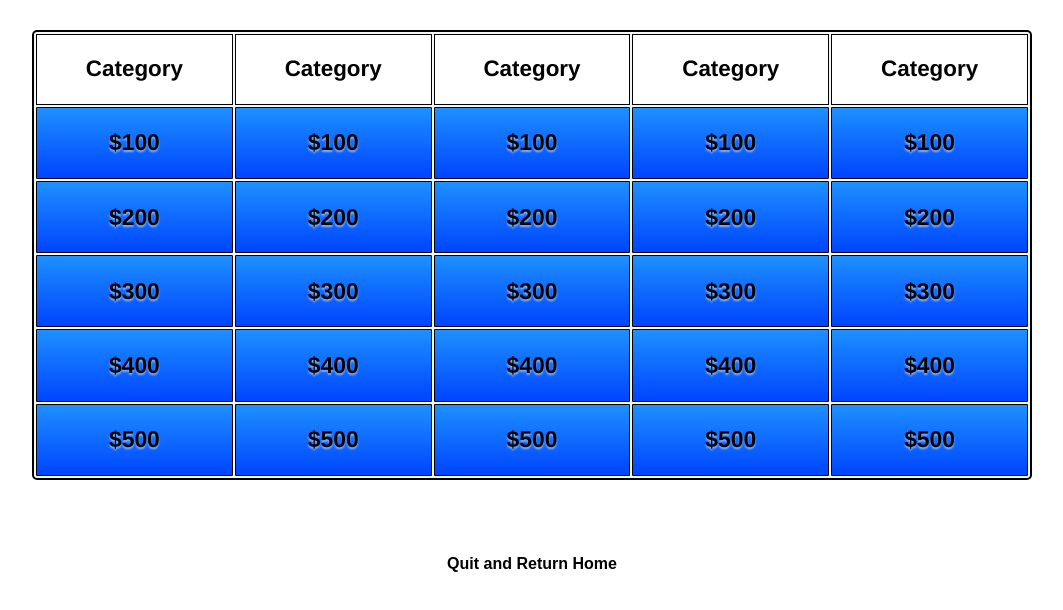
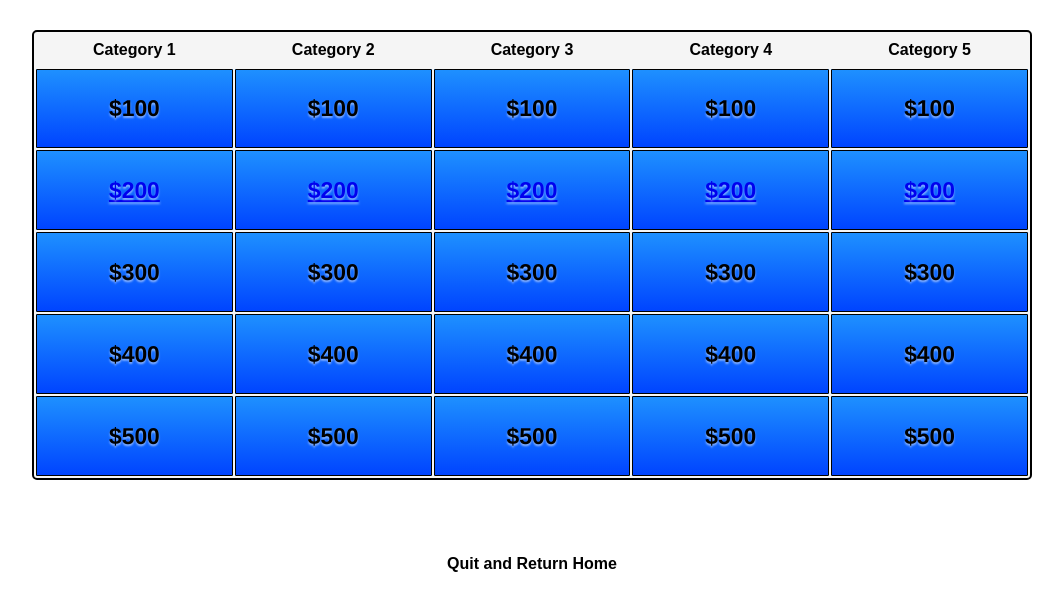
Before and after one commit to gwenf/Jeopardy, a plain HTML site: page jeopardyBoard.html in a window 1280 px wide. Shown: the whole page, without its empty margins (108-1171 px from the left). Drawn offline with Linux system fonts and the light colour scheme.

Commit message:
Ids and anchors
Added id attributes to the remainder of rows 1 and 2, and added anchor tags (<a>) to row 2.
I will attempt to code event listeners for the anchors.

```diff
--- a/jeopardyBoard.html
+++ b/jeopardyBoard.html
@@ -20,22 +20,26 @@
 </div>
 
 	<table>
-	<tr id='category'>
-	<td>Category</td><td>Category</td><td>Category</td><td>Category</td><td>Category</td>
+	<tr id="category">
+		<th>Category 1</th>
+		<th>Category 2</th>
+		<th>Category 3</th>
+		<th>Category 4</th>
+		<th>Category 5</th>
 	</tr>
-	<tr class='amount'>
+	<tr class="amount">
 		<td class="money" id="c1q1" onclick="Alert.render('Question1'); disableMoney()">$100</td>
-		<td onclick="Alert.render('Question1');">$100</td>
-		<td onclick="Alert.render('Question1');">$100</td>
-		<td onclick="Alert.render('Question1');">$100</td>
-		<td onclick="Alert.render('Question1');">$100</td>
+		<td id="c2q1" onclick="Alert.render('Question1');">$100</td>
+		<td id="c3q1" onclick="Alert.render('Question1');">$100</td>
+		<td id="c4q1" onclick="Alert.render('Question1');">$100</td>
+		<td id="c5q1" onclick="Alert.render('Question1');">$100</td>
 	</tr>
-	<tr class='amount'>
-		<td onclick="Alert.render('Question1');">$200</td>
-		<td onclick="Alert.render('Question1');">$200</td>
-		<td onclick="Alert.render('Question1');">$200</td>
-		<td onclick="Alert.render('Question1');">$200</td>
-		<td onclick="Alert.render('Question1');">$200</td>
+	<tr class="amount">
+		<td onclick="Alert.render('Question1');"><a id="c1q2" href="#">$200</a></td>
+		<td onclick="Alert.render('Question1');"><a id="c2q2" href="#">$200</a></td>
+		<td onclick="Alert.render('Question1');"><a id="c3q2" href="#">$200</a></td>
+		<td onclick="Alert.render('Question1');"><a id="c4q3" href="#">$200</a></td>
+		<td onclick="Alert.render('Question1');"><a id="c5q4" href="#">$200</a></td>
 	</tr>
 	<tr class='amount'>
 		<td onclick="Alert.render('Question1');">$300</td>
```
